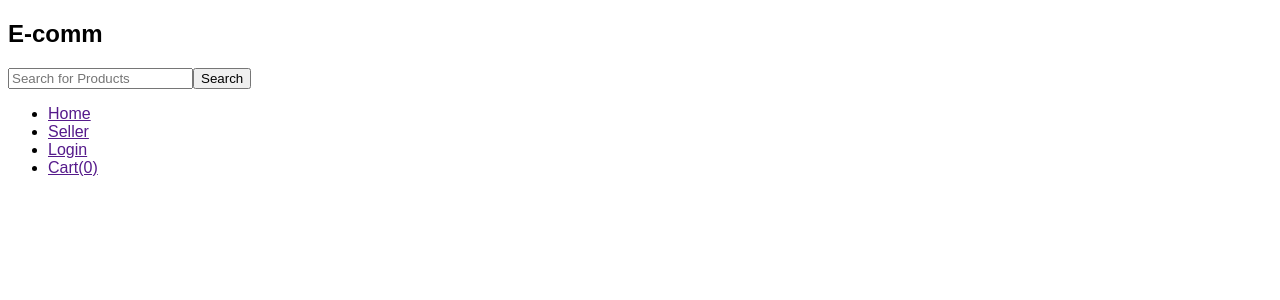
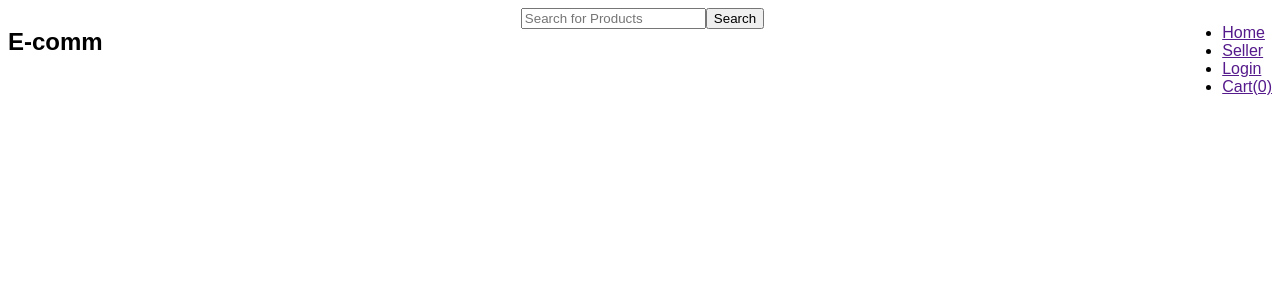
Before and after one commit to rachith1234/ecom-project, an Angular app: page / in a window 1280 px wide. Shown: the top 300 px of the page. Built offline with nearby package versions, Linux system fonts and the light colour scheme.

Commit message:
Update header.component.css

```diff
--- a/src/app/header/header.component.css
+++ b/src/app/header/header.component.css
@@ -0,0 +1,4 @@
+.nav{
+    display: flex;
+    justify-content: space-between;
+}
```
